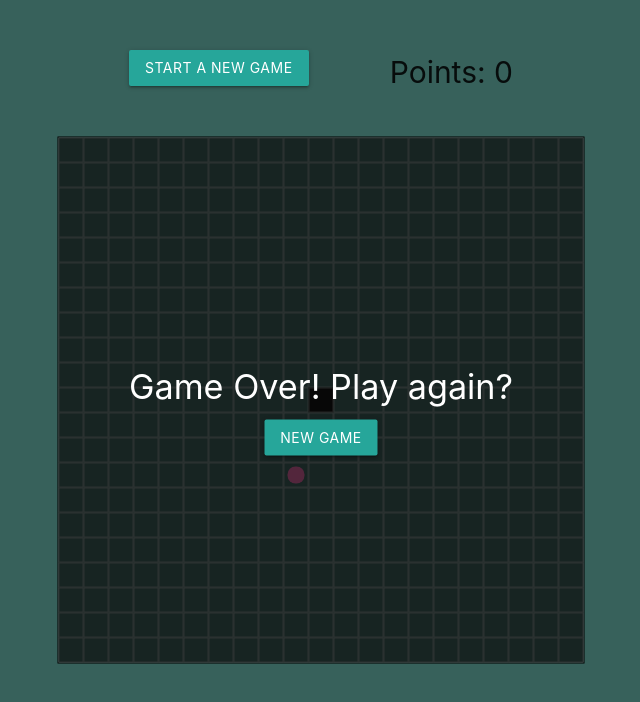
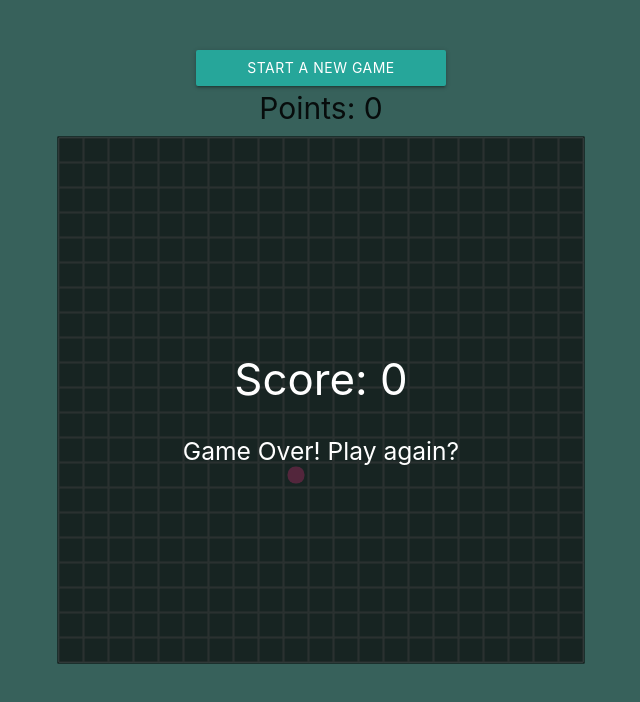
Before and after one commit to pkvinhu/snake-game, a React (Create React App) app: page / in a window 1280 px wide. Both pictures are taken after a click on the button "START A NEW GAME". Shown: the top 702 px of the page, without its empty margins (319-959 px from the left). Built offline with nearby package versions, Linux system fonts and the light colour scheme.

Commit message:
general UI

```diff
--- a/src/App.css
+++ b/src/App.css
@@ -12,6 +12,10 @@ body {
   display: flex;
   justify-content: center;
   margin-top: 50px;
+}
+
+.btn {
+  width: 250px;
 }
 
 #gameover-overlay {
@@ -29,9 +33,11 @@ body {
 
 .head {
   display: flex;
-  justify-content: space-between;
-  width: 30%;
-  height: 60px;
+  flex-direction: column;
+  justify-content: center;
+  /* width: 30%; */
+  text-align: center;
+  height: auto;
 }
 
 .cell1 {
--- a/src/components/Grid.js
+++ b/src/components/Grid.js
@@ -8,7 +8,6 @@ class Grid extends Component {
         direction: 40,
         gaming: false,
         food: [],
-        movementTracker: {},
         gameover: false,
         points: 0
     }
@@ -172,7 +171,7 @@ class Grid extends Component {
 
     endGame = () => {
         console.log("end game called")
-        this.startGame();
+        if (this.moveSnakeInterval) clearInterval(this.moveSnakeInterval);
         this.setState({ gaming: 'false', gameover: true })
     }
 
@@ -196,14 +195,15 @@ class Grid extends Component {
                     className="grid-container">
                     {this.state.gameover && (
                         <div id="gameover-overlay">
-                            <h4>
+                            <h3>Score: {this.state.points}</h3>
+                            <h5>
                                 Game Over! Play again?
-                            </h4>
-                            <button
+                            </h5>
+                            {/* <button
                                     className="btn"
                                     onClick={handleClick}>
                                     New Game
-                            </button>
+                            </button> */}
                         </div>
                     )}
                     {this.state.grid.map((row, i) => {
```
